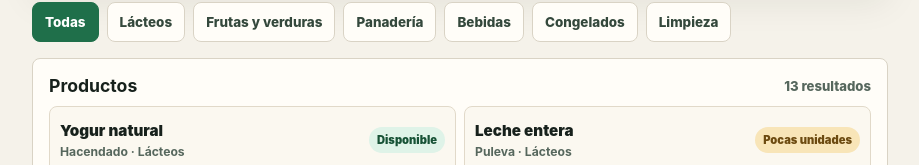
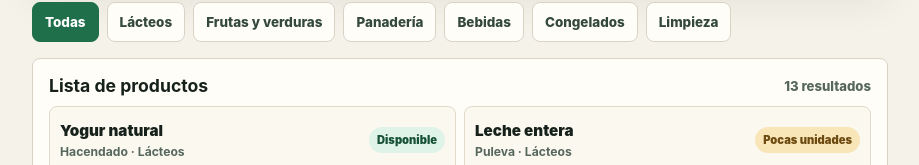
Before and after one commit to CarlosMirandaHuerta/Mapket-TFG-DAW, a Vue app: page /s/1 in a window 1280 px wide. Shown: the part 257-422 px from the top of the page, without its empty margins (180-1099 px from the left). Built offline with nearby package versions, Linux system fonts and the light colour scheme; no server answers; the database is empty.

Commit message:
Actualiza título de lista de productos

```diff
--- a/src/components/ResultadosProductos.vue
+++ b/src/components/ResultadosProductos.vue
@@ -22,7 +22,7 @@ const etiquetaEstado = {
 <template>
   <section class="resultados-productos" aria-labelledby="resultados-productos-title">
     <div class="cabecera-resultados-productos">
-      <h2 id="resultados-productos-title">Productos</h2>
+      <h2 id="resultados-productos-title">Lista de productos</h2>
       <span>{{ productos.length }} resultados</span>
     </div>
 
```
